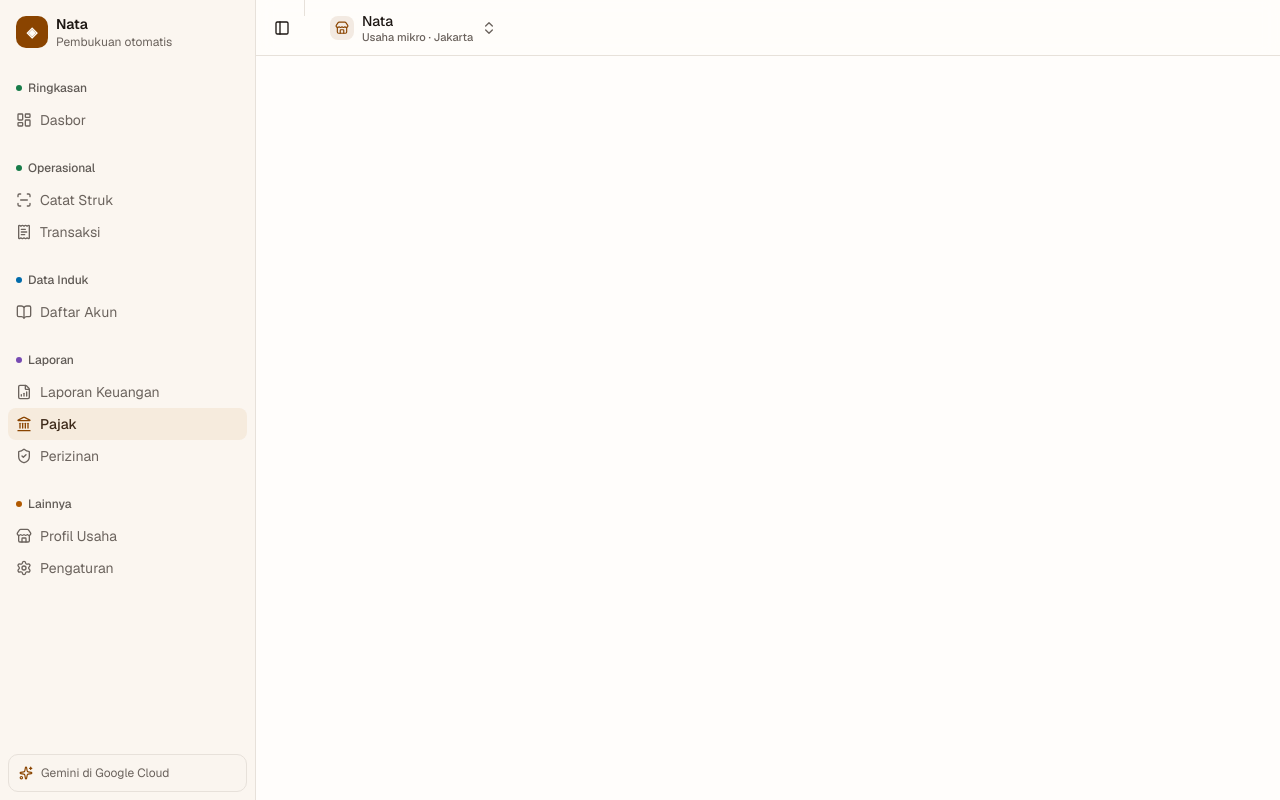
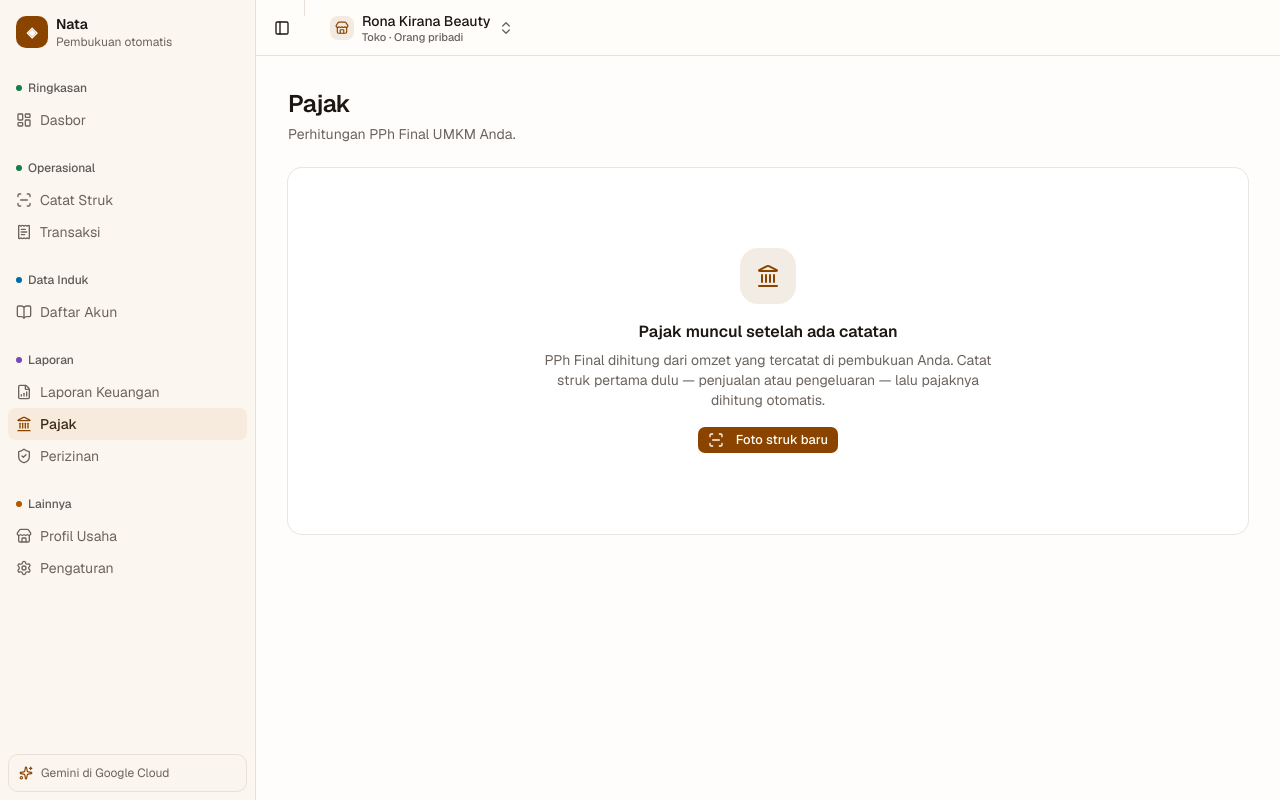
Before and after one commit to okihita/nata, a Next.js app in the folder web/: page /pajak in a window 1280 px wide. Before the commit this address had no page. Built offline with nearby package versions, Linux system fonts and the light colour scheme.

Commit message:
fix(web): prevent empty onboarding gate from blocking app and add demo persona switcher
Auto-seed Persona A (Rona Kirana) on cold start if no business exists, and add quick switcher for Persona A and Persona B in the header.

```diff
--- a/web/src/components/onboarding-gate.tsx
+++ b/web/src/components/onboarding-gate.tsx
@@ -14,35 +14,32 @@
  */
 
 import { useEffect } from "react";
-import { usePathname, useRouter } from "next/navigation";
+import { usePathname } from "next/navigation";
 
 import { useWorkspace } from "@/lib/store";
-import { isUsableBusiness } from "@/lib/business";
+import { isUsableBusiness, DEMO_BUSINESS_PROFILES } from "@/lib/business";
 
 /** Routes that remain reachable before a business exists. */
 const EXEMPT = ["/usaha"];
 
 export function OnboardingGate({ children }: { children: React.ReactNode }) {
-  const { business, ready } = useWorkspace();
-  const router = useRouter();
+  const { business, ready, switchBusiness } = useWorkspace();
   const pathname = usePathname();
 
   const exempt = EXEMPT.some((p) => pathname.startsWith(p));
-  // `isUsableBusiness` rather than a plain null check: a business with no name
-  // is not usable either, and onboarding is where the name is collected. Using
-  // the same predicate as the rest of the app keeps the two from disagreeing.
-  const needsOnboarding = ready && !isUsableBusiness(business) && !exempt;
+  const hasUsable = isUsableBusiness(business);
 
+  // Development & hackathon convenience: if storage has finished reading and
+  // no business has ever been declared, automatically seed Persona A (Rona Kirana)
+  // so developers, judges, and direct page navigations are never blocked with a blank screen.
   useEffect(() => {
-    if (needsOnboarding) router.replace("/usaha");
-  }, [needsOnboarding, router]);
+    if (ready && !hasUsable && !exempt) {
+      switchBusiness(DEMO_BUSINESS_PROFILES.persona_a);
+    }
+  }, [ready, hasUsable, exempt, switchBusiness]);
 
-  // Before storage is read, render nothing rather than flashing an empty state.
+  // While storage is hydrating, render nothing briefly to avoid flash
   if (!ready) return null;
-
-  // While the redirect is in flight, keep the screen blank to avoid a flash of
-  // a dashboard belonging to nobody.
-  if (needsOnboarding) return null;
 
   return <>{children}</>;
 }
--- a/web/src/components/workspace-switcher.tsx
+++ b/web/src/components/workspace-switcher.tsx
@@ -14,7 +14,7 @@ import {
 } from "@/components/ui/dropdown-menu";
 import { useWorkspace } from "@/lib/store";
 import { copy } from "@/lib/copy";
-import { TYPE_LABEL, ENTITY_LABEL } from "@/lib/business";
+import { TYPE_LABEL, ENTITY_LABEL, DEMO_BUSINESS_PROFILES } from "@/lib/business";
 
 /**
  * Identitas usaha di bilah atas. Membaca usaha yang sedang dipakai dari store —
@@ -23,7 +23,7 @@ import { TYPE_LABEL, ENTITY_LABEL } from "@/lib/business";
  * usaha (banyak pemilik warung punya lebih dari satu).
  */
 export function WorkspaceSwitcher() {
-  const { business } = useWorkspace();
+  const { business, switchBusiness } = useWorkspace();
 
   const name = business?.name ?? copy.app.name;
   const subtitle = business
@@ -57,12 +57,36 @@ export function WorkspaceSwitcher() {
         </Button>
       </DropdownMenuTrigger>
       <DropdownMenuContent align="start" className="w-64">
-        <DropdownMenuLabel>Usaha Anda</DropdownMenuLabel>
-        <DropdownMenuItem className="gap-2">
-          <Store className="size-4" />
+        <DropdownMenuLabel>Usaha Aktif</DropdownMenuLabel>
+        <DropdownMenuItem className="gap-2 bg-muted/50 font-medium">
+          <Store className="size-4 text-primary" />
           <div className="grid">
             <span className="text-sm">{name}</span>
             <span className="text-[11px] text-muted-foreground">{subtitle}</span>
+          </div>
+        </DropdownMenuItem>
+        <DropdownMenuSeparator />
+        <DropdownMenuLabel className="text-xs text-muted-foreground">
+          Ganti Profil Demo
+        </DropdownMenuLabel>
+        <DropdownMenuItem
+          onClick={() => switchBusiness(DEMO_BUSINESS_PROFILES.persona_a)}
+          className="gap-2 cursor-pointer"
+        >
+          <span className="size-2 rounded-full bg-emerald-500" />
+          <div className="grid">
+            <span className="text-xs font-medium">Persona A: Rona Kirana</span>
+            <span className="text-[10px] text-muted-foreground">Retail Kosmetik (Shopee/Tokped)</span>
+          </div>
+        </DropdownMenuItem>
+        <DropdownMenuItem
+          onClick={() => switchBusiness(DEMO_BUSINESS_PROFILES.persona_b)}
+          className="gap-2 cursor-pointer"
+        >
+          <span className="size-2 rounded-full bg-amber-500" />
+          <div className="grid">
+            <span className="text-xs font-medium">Persona B: PT Seduh Rasa</span>
+            <span className="text-[10px] text-muted-foreground">F&B Kedai Kopi Multi-Outlet</span>
           </div>
         </DropdownMenuItem>
         <DropdownMenuSeparator />
--- a/web/src/lib/business.ts
+++ b/web/src/lib/business.ts
@@ -58,6 +58,33 @@ export const BUSINESS_TYPES: { id: BusinessType; label: string; hint: string }[]
   { id: "jasa", label: "Jasa", hint: "Layanan, perbaikan, konsultan" },
   { id: "lainnya", label: "Lainnya", hint: "Usaha lain" },
 ];
+
+/**
+ * Profil usaha demo bawaan (Persona A: Retail, Persona B: F&B) untuk hackathon,
+ * review, dan development lokal agar aplikasi tidak terblokir onboarding kosong.
+ */
+export const DEMO_BUSINESS_PROFILES: Record<"persona_a" | "persona_b", Business> = {
+  persona_a: {
+    id: "biz-persona-a",
+    name: "Rona Kirana Beauty",
+    ownerName: "Kirana",
+    type: "toko",
+    entity: "orang_pribadi",
+    kbliCode: "47725",
+    kbliTitle: "Perdagangan Eceran Barang Kosmetik Untuk Manusia",
+    createdAt: "2026-07-01T00:00:00.000Z",
+  },
+  persona_b: {
+    id: "biz-persona-b",
+    name: "PT Seduh Rasa Nusantara",
+    ownerName: "Budi",
+    type: "kafe",
+    entity: "pt_cv",
+    kbliCode: "56303",
+    kbliTitle: "Rumah Minum / Kafe",
+    createdAt: "2026-07-01T00:00:00.000Z",
+  },
+};
 
 export const ENTITY_OPTIONS: {
   id: EntityType;
--- a/web/src/lib/store.tsx
+++ b/web/src/lib/store.tsx
@@ -122,6 +122,12 @@ export function updateBusiness(patch: Partial<Omit<Business, "id" | "createdAt">
   emit({ ...snapshot, business: next });
 }
 
+export function switchBusiness(nextBiz: Business): void {
+  saveBusiness(nextBiz);
+  const entries = loadLedger(nextBiz.id).entries;
+  emit({ business: nextBiz, entries, ready: true });
+}
+
 export function addEntry(input: {
   date: string;
   description: string;
@@ -225,6 +231,7 @@ function getServerSnapshot(): WorkspaceSnapshot {
 export interface Workspace extends WorkspaceSnapshot {
   createBusiness: typeof createBusiness;
   updateBusiness: typeof updateBusiness;
+  switchBusiness: typeof switchBusiness;
   addEntry: typeof addEntry;
   loadDemo: typeof loadDemo;
   clearAll: typeof clearAll;
@@ -237,6 +244,7 @@ export function useWorkspace(): Workspace {
     ...snap,
     createBusiness,
     updateBusiness,
+    switchBusiness,
     addEntry,
     loadDemo,
     clearAll,
```
